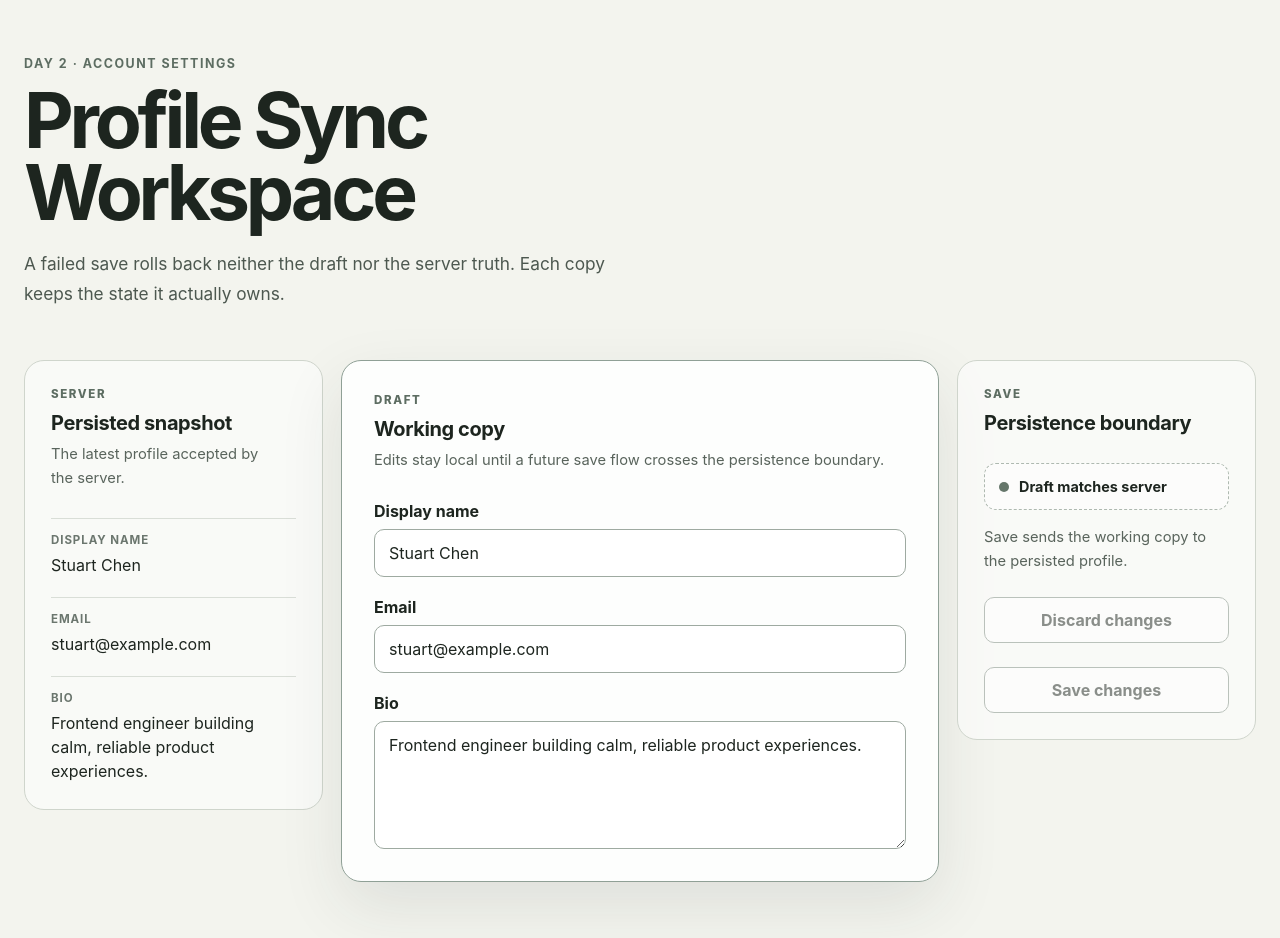
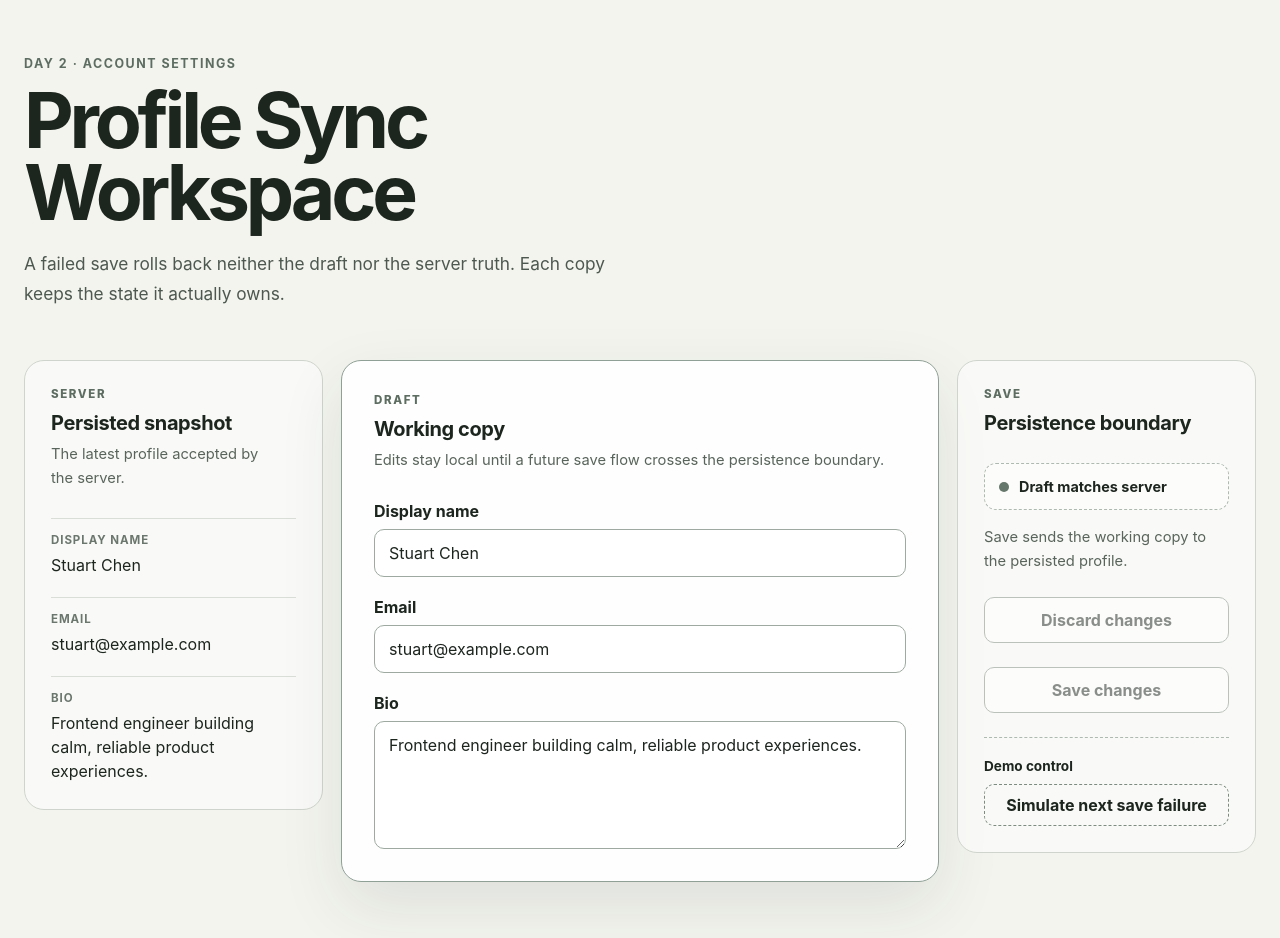
Before and after one commit to stuartchendev/7-day-frontend-production-sprint, a React (Vite) app: page /day-2 in a window 1280 px wide. Shown: the top 938 px of the page. Built offline with nearby package versions, Linux system fonts and the light colour scheme.

Commit message:
feat(day-2): add one-shot save failure demo

```diff
--- a/src/app/app.css
+++ b/src/app/app.css
@@ -1234,6 +1234,41 @@ h1 {
   opacity: 0.5;
 }
 
+.save-demo-control {
+  margin-top: 24px;
+  padding-top: 20px;
+  border-top: 1px dashed #aeb9b0;
+}
+
+.save-demo-control__label,
+.save-demo-control > p:last-child {
+  margin: 0 0 10px;
+  font-size: 0.85rem;
+  font-weight: 700;
+}
+
+.save-demo-control > p:last-child {
+  margin: 10px 0 0;
+  color: #44614b;
+}
+
+.save-demo-control__button {
+  width: 100%;
+  padding: 10px 12px;
+  border: 1px dashed #7d8b81;
+  border-radius: 10px;
+  background: transparent;
+  color: inherit;
+  font: inherit;
+  font-weight: 700;
+  cursor: pointer;
+}
+
+.save-demo-control__button:disabled {
+  cursor: not-allowed;
+  opacity: 0.5;
+}
+
 
 @media (max-width: 960px) {
   .profile-workspace__panels {
--- a/src/days/day-2/DayTwoPage.tsx
+++ b/src/days/day-2/DayTwoPage.tsx
@@ -14,8 +14,10 @@ type ProfileDraftFormProps = {
 type SaveStatusPanelProps = {
   isDirty: boolean
   status: SaveStatus
+  isFailureArmed: boolean
   onSave: () => void
   onDiscard: () => void
+  onSimulateNextSaveFailure: () => void
 }
 
 type SaveStatus = 'idle' | 'saving' | 'error'
@@ -113,8 +115,10 @@ function ProfileDraftForm({ profile, onFieldChange }: ProfileDraftFormProps) {
 function SaveStatusPanel({
   isDirty,
   status,
+  isFailureArmed,
   onSave,
   onDiscard,
+  onSimulateNextSaveFailure,
 }: SaveStatusPanelProps) {
   const isSaving = status === 'saving'
   const saveFailed = status === 'error'
@@ -170,6 +174,18 @@ function SaveStatusPanel({
           Save changes
         </button>
       )}
+      <div className="save-demo-control">
+        <p className="save-demo-control__label">Demo control</p>
+        <button
+          className="save-demo-control__button"
+          type="button"
+          onClick={onSimulateNextSaveFailure}
+          disabled={isSaving || isFailureArmed}
+        >
+          Simulate next save failure
+        </button>
+        {isFailureArmed && <p>Failure armed ✓</p>}
+      </div>
     </section>
   )
 }
@@ -180,6 +196,7 @@ export function DayTwoPage() {
     ...initialProfile,
   }))
   const [status, setStatus] = useState<SaveStatus>('idle')
+  const [shouldFailNextSave, setShouldFailNextSave] = useState(false)
   const isSavingRef = useRef(false)
 
   const isDirty =
@@ -198,16 +215,22 @@ export function DayTwoPage() {
     setDraftProfile({ ...serverProfile })
   }
 
+  function simulateNextSaveFailure() {
+    setShouldFailNextSave(true)
+  }
+
   async function handleSave() {
     if (isSavingRef.current) {
       return
     }
 
     isSavingRef.current = true
+    const shouldFail = shouldFailNextSave
+    setShouldFailNextSave(false)
     setStatus('saving')
 
     try {
-      const savedProfile = await saveProfile(draftProfile)
+      const savedProfile = await saveProfile(draftProfile, { shouldFail })
 
       setServerProfile({ ...savedProfile })
       setDraftProfile({ ...savedProfile })
@@ -239,8 +262,10 @@ export function DayTwoPage() {
         <SaveStatusPanel
           isDirty={isDirty}
           status={status}
+          isFailureArmed={shouldFailNextSave}
           onSave={handleSave}
           onDiscard={discardDraft}
+          onSimulateNextSaveFailure={simulateNextSaveFailure}
         />
       </div>
     </main>
```
Also changed, not shown: 1 other file (tests, documents, lock files or other folders).
